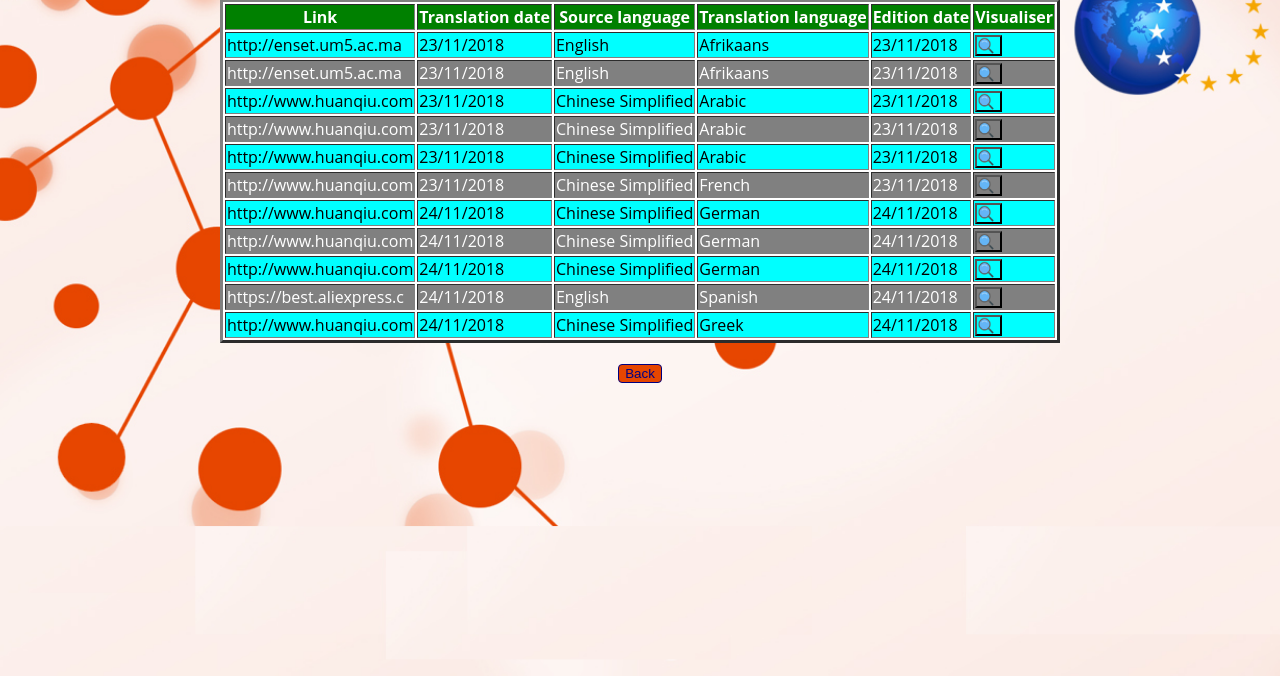
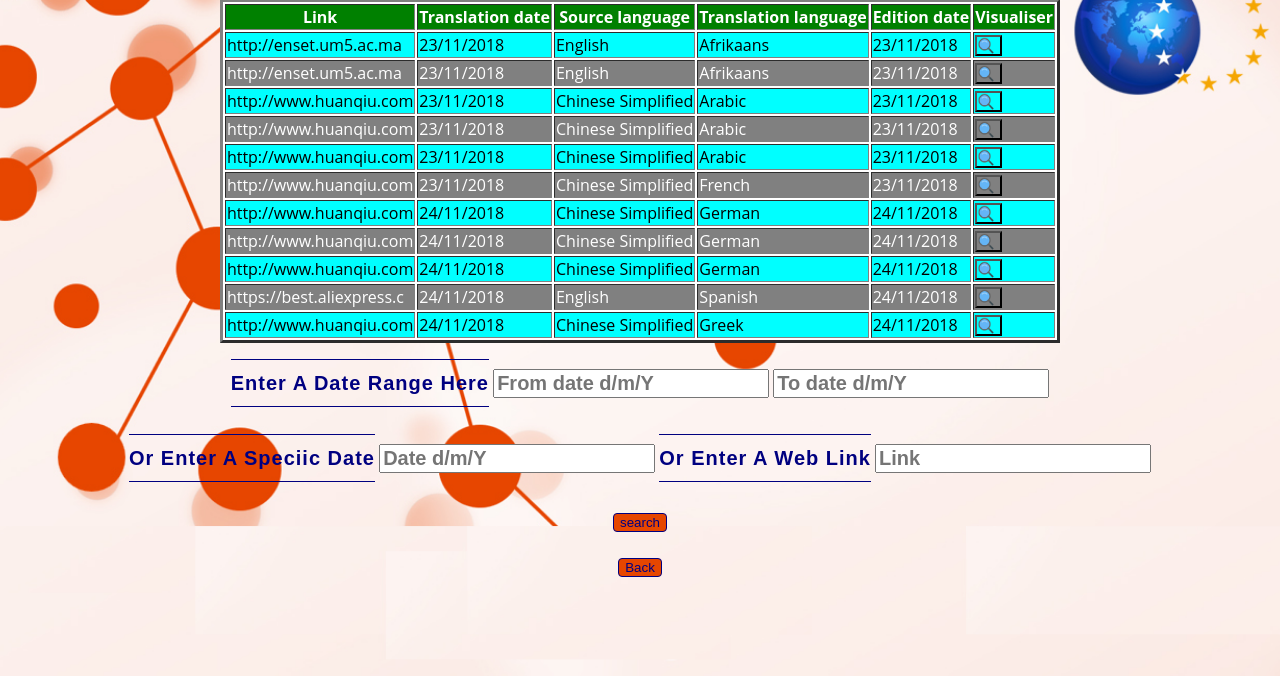
Before and after one commit to ZakZidane/wizataeeastranslator, a PHP site: page /pages/liste.php in a window 1280 px wide. Shown: the part 124-800 px from the top of the page. Run offline with PHP 8.4, Linux system fonts and the light colour scheme; data comes from the database, SQL or seed files in the repository.

Commit message:
Update liste.php

```diff
--- a/pages/liste.php
+++ b/pages/liste.php
@@ -12,7 +12,6 @@
 					<div class="col-md-10 col-md-offset-1 center section-title">
 						<br><h3>List of the links translated and edited</h3>
 			 <form id=subscription-form action=../pages/affichage.php method=post>
-
 			  <table align=center border=3 bgcolor=white>
 			  <tr bgcolor=green style='color:white'><th>Link</th><th>Translation date</th><th>Source language</th>
 <th>Translation language</th><th>Edition date</th><th>Visualiser</th></tr>
@@ -20,8 +19,11 @@
 
 <?php
 session_start();
+
 include '../pages/connexion.php';
-			  $r=$pdo->query("select t.link,t.dates,l1.nom_langage,l2.nom_langage,e.dates,e.id_edition from translation t,edition e, langage l1,langage l2 where t.id_translation=e.id_translation and t.id_langage_source=l1.id_langage and t.id_langage_destination=l2.id_langage");
+$req="select t.link,t.dates,l1.nom_langage,l2.nom_langage,e.dates,e.id_edition from translation t,edition e, langage l1,langage l2 where t.id_translation=e.id_translation and t.id_langage_source=l1.id_langage and t.id_langage_destination=l2.id_langage ";
+
+$r=$pdo->query($req);
 			  $i=1;
 
 			  while($row=$r->fetch())
@@ -49,6 +51,21 @@ echo "<td>$texte</td><td>$date_tr</td><td>$row[2]</td><td>$row[3]</td><td>$date_
 ?>
 </table>
 </form>
+<form  action=../pages/listeSearch.php method=post>
+<h4>Enter a date range here</h4>
+<input class=titre name=dd  placeholder="From date d/m/Y">
+
+<input name=df class="titre" placeholder="To date d/m/Y"><br>
+<h4>Or enter a speciic date </h4>
+<input name=ds class="titre" placeholder="Date d/m/Y">
+
+<h4>Or enter a web link </h4>
+<input name=wl class="titre" placeholder=Link><br>
+<input type=submit  value=search name=btnsearch class='fancy-button button-line button-white' >
+
+</form>
+
+
  <form id=subscription-form action=../accueil.php method=post>
 <input type=submit  value=Back name=btnBack class='fancy-button button-line button-white' >
 </form>
```
